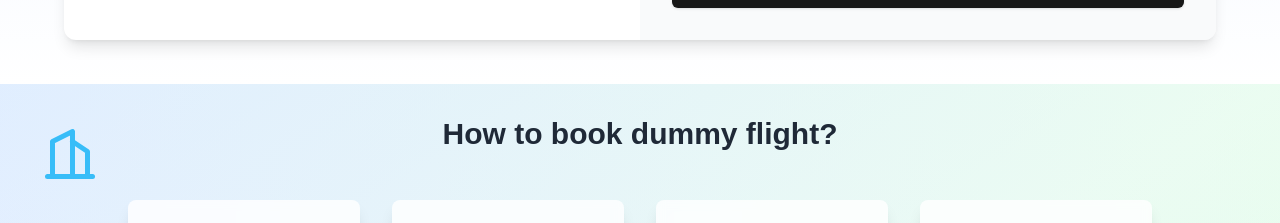
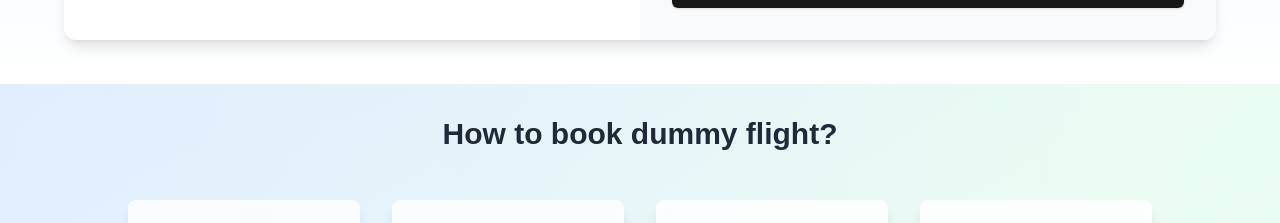
Before and after one commit to krishna9358/dummy-ticket, a Next.js app: page / in a window 1280 px wide. Shown: the part 784-1007 px from the top of the page. Built offline with nearby package versions, Linux system fonts and the light colour scheme.

Commit message:
changed the sv

```diff
--- a/components/booking-process.tsx
+++ b/components/booking-process.tsx
@@ -41,13 +41,6 @@ export default function BookingProcess() {
           ))}
         </div>
       </div>
-      <div className="absolute top-10 left-10 animate-float">
-        <svg width="60" height="60" viewBox="0 0 24 24" fill="none" xmlns="http://www.w3.org/2000/svg">
-          <path d="M3 21H21" stroke="#38BDF8" strokeWidth="2" strokeLinecap="round" strokeLinejoin="round"/>
-          <path d="M5 21V7L13 3V21" stroke="#38BDF8" strokeWidth="2" strokeLinecap="round" strokeLinejoin="round"/>
-          <path d="M19 21V11L13 7" stroke="#38BDF8" strokeWidth="2" strokeLinecap="round" strokeLinejoin="round"/>
-        </svg>
-      </div>
     </div>
   )
 }
```
